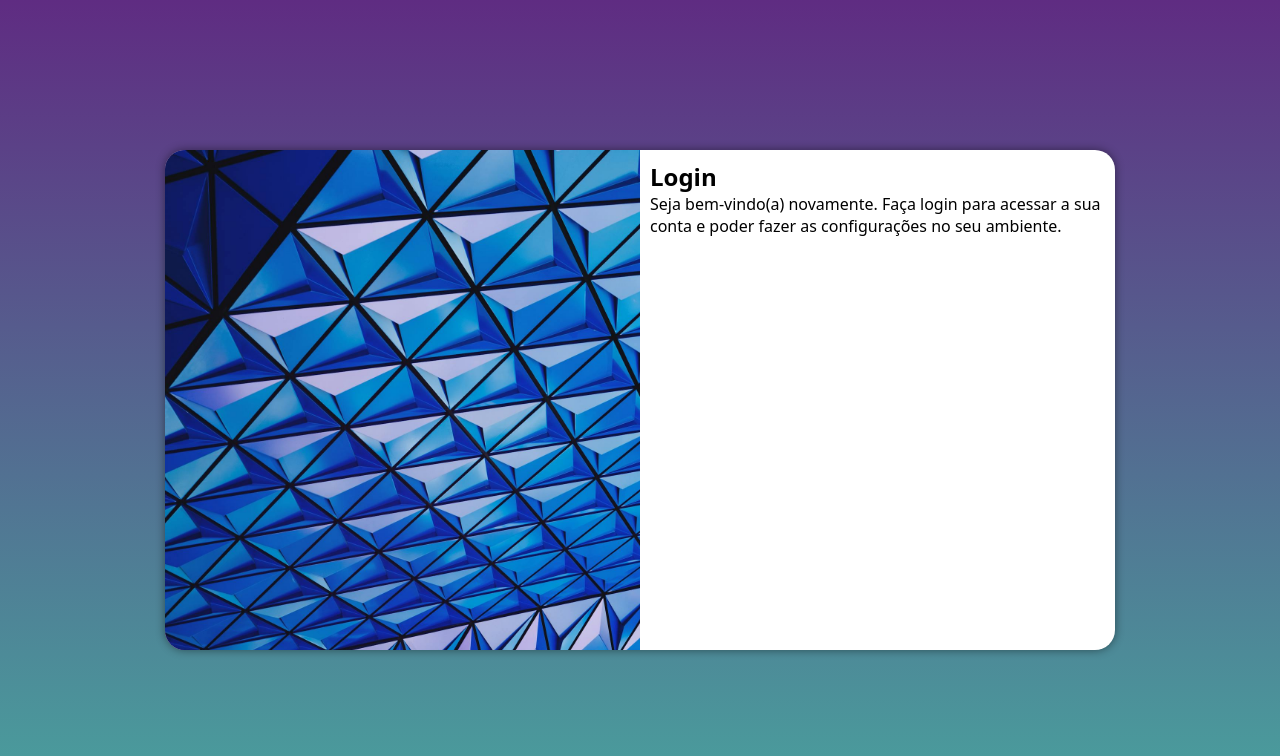
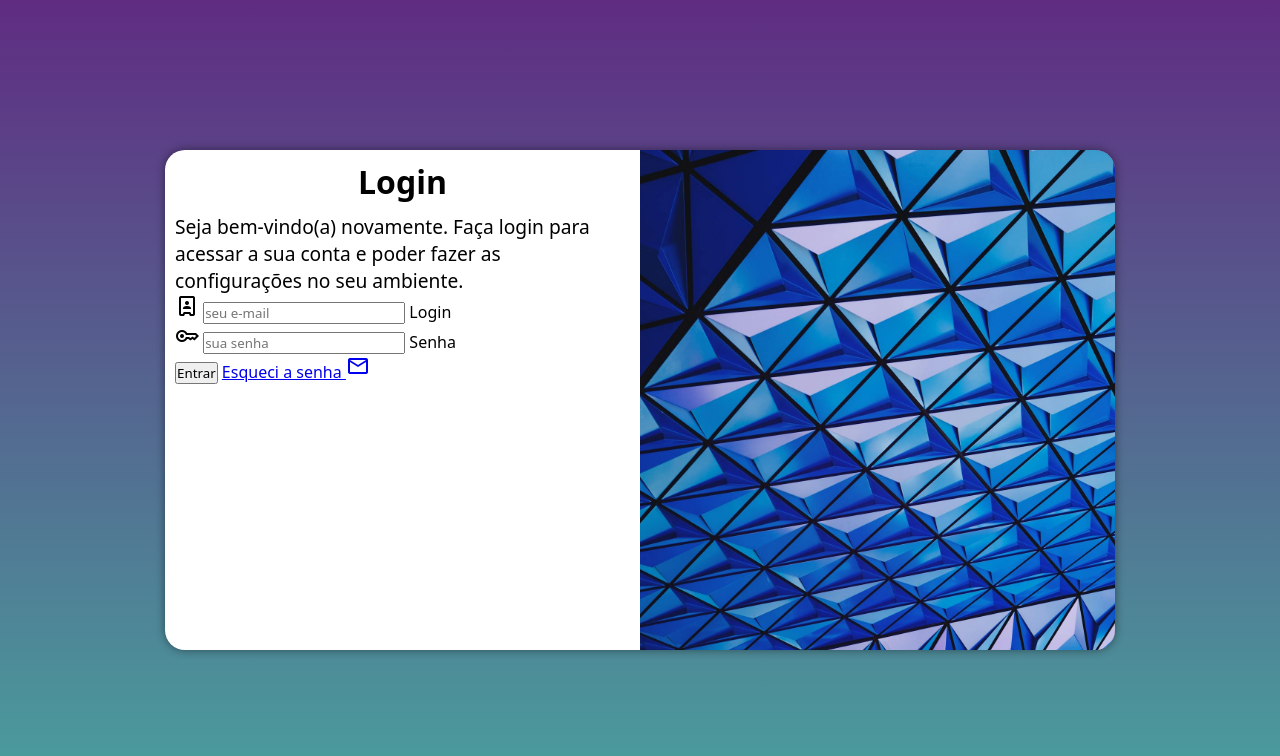
Before and after one commit to Renan-Ramos26/projeto-login, a plain HTML site: page index.html in a window 1280 px wide. Drawn offline with nearby package versions, Linux system fonts and the light colour scheme.

Commit message:
terminei o formulário

```diff
--- a/estilos/media-query.css
+++ b/estilos/media-query.css
@@ -40,13 +40,21 @@ Grandes Telas acime de 1200px
     }
 
     section#login > div#imagem {
-        float: left;
+        float: right;
         width: 50%;
         height: 100%;
     }
 
     section#login > div#formulario {
-        float: right;
+        float: left;
         width: 50%;
     }
+
+    div#formulario > h1 {
+    font-size: 2em;
 }
+
+    div#formulario > p {
+    font-size: 1.2em;
+}
+}
--- a/estilos/style.css
+++ b/estilos/style.css
@@ -33,12 +33,12 @@ section#login {
     overflow: hidden; /* Tudo que estiver fora da borda some */
 
     background-color: white;
-    width: 250px;
+    width: 300px;
     height: 500px;
     border-radius: 20px;
     box-shadow: 0px 0px 10px rgba(0, 0, 0, 0.459);
 
-    transition: width 0.5s, height 0.5s;
+    transition: width 0.3s, height 0.3s;
     transition-timing-function: ease;
 }
 
@@ -53,3 +53,12 @@ section#login > div#formulario {
     display: block;
     padding: 10px;
 }
+
+div#formulario > h1 {
+    text-align: center;
+    margin-bottom: 10px;
+}
+
+div#formulario > p {
+    font-size: 0.8em;
+}
--- a/index.html
+++ b/index.html
@@ -6,6 +6,7 @@
     <title>Projeto Login</title>
     <link rel="stylesheet" href="estilos/style.css">
     <link rel="stylesheet" href="estilos/media-query.css">
+    <link href="https://fonts.googleapis.com/css2?family=Material+Symbols+Outlined" rel="stylesheet" />
 </head>
 <body>
     <main>
@@ -16,8 +17,19 @@
             <div id="formulario">
                 <h1>Login</h1>
                 <p>Seja bem-vindo(a) novamente. Faça login para acessar a sua conta e poder fazer as configurações no seu ambiente.</p>
-                <form action="login.php" method="post">
-
+                <form action="login.php" method="post" autocomplete="on">
+                    <div class="campo">
+                        <span class="material-symbols-outlined">server_person</span>
+                        <input type="email" name="login" id="ilogin" placeholder="seu e-mail" autocomplete="email" required maxlength="30">
+                        <label for="ilogin">Login</label>
+                    </div>
+                    <div class="campo">
+                        <span class="material-symbols-outlined">key</span>
+                        <input type="password" name="senha" id="isenha" placeholder="sua senha" autocomplete="current-password" required minlength="8" maxlength="15">
+                        <label for="isenha">Senha</label>
+                    </div>
+                    <input type="submit" value="Entrar">
+                    <a href="esqueci.html">Esqueci a senha <span class="material-symbols-outlined">mail</span></a>
                 </form>
             </div>
         </section>
```
